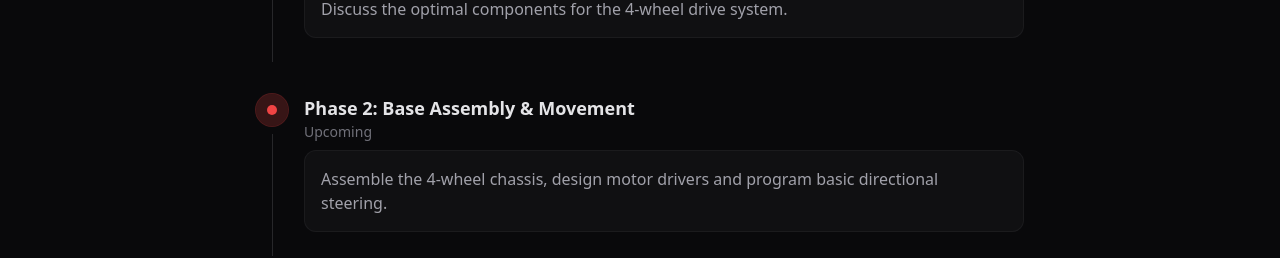
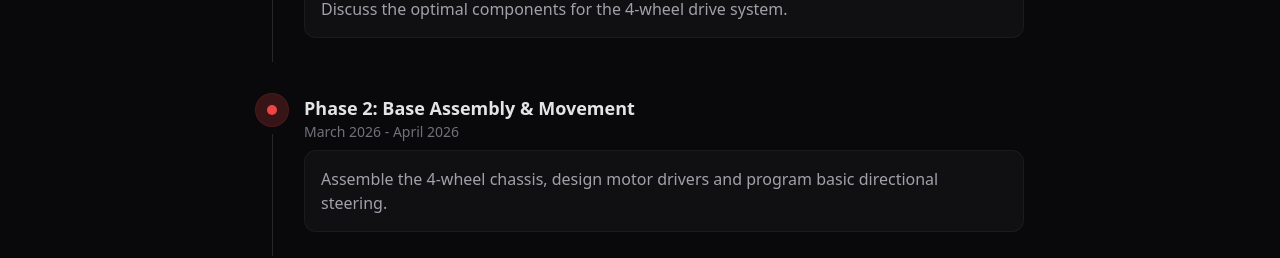
Before and after one commit to redstone-tdps/redstone-tdps, a React (Vite) app: page / in a window 1280 px wide. Shown: the part 1620-1878 px from the top of the page. Built offline with nearby package versions, Linux system fonts and the light colour scheme.

Commit message:
update timeline

```diff
--- a/src/config.ts
+++ b/src/config.ts
@@ -37,7 +37,7 @@ export const siteConfig = {
     {
       id: "timeline-2",
       title: "Phase 2: Base Assembly & Movement",
-      date: "Upcoming",
+      date: "March 2026 - April 2026",
       description: "Assemble the 4-wheel chassis, design motor drivers and program basic directional steering.",
       status: "active"
     },
```
